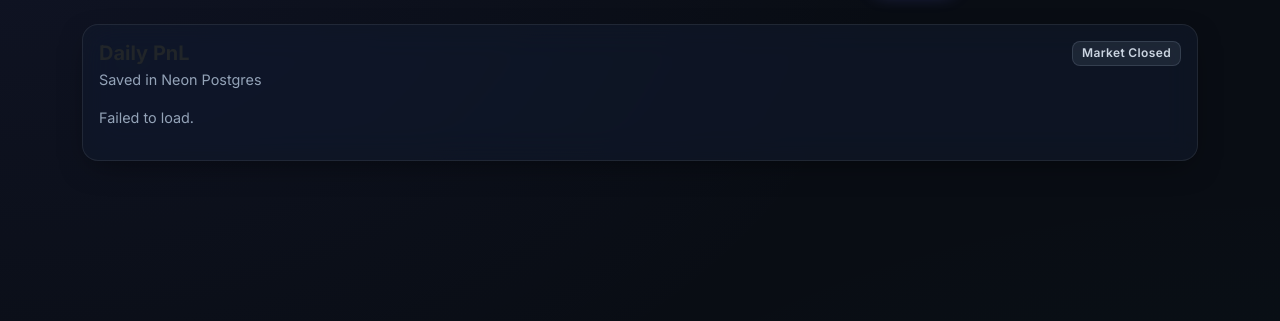
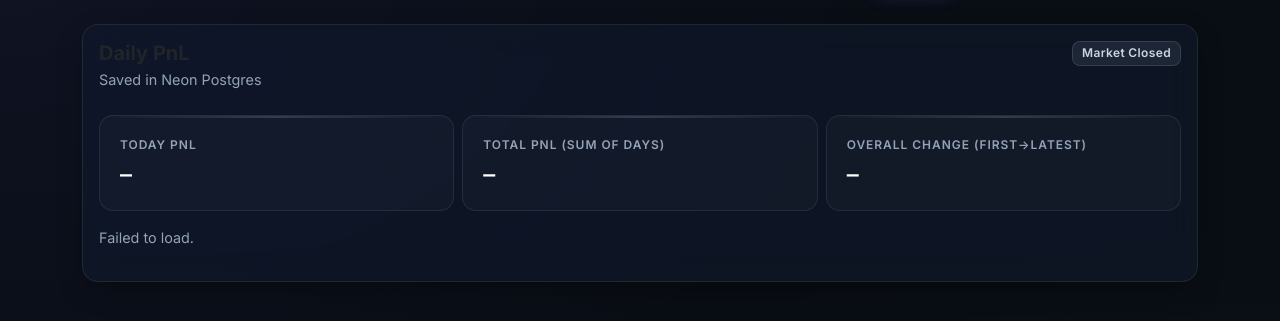
Before and after one commit to anuj312/papertrades, a FastAPI app: page /daily-pnl in a window 1280 px wide. Shown: the part 57-378 px from the top of the page. Run offline with FastAPI, Linux system fonts and the light colour scheme; parts of the project's set-up code (start-up, migrations or seed data) failed here and were passed over.

Commit message:
latestchanges

```diff
--- a/app/main.py
+++ b/app/main.py
@@ -40,10 +40,28 @@ def daily_pnl_page(request: Request):
         "request": request,
         "market_open": market_is_open_ist(),
     })
+
+
 @app.get("/api/daily-pnl")
 def api_daily_pnl():
     try:
-        return {"ok": True, "days": db.get_daily_pnl(60)}
+        rows = db.get_daily_pnl(3650)  # ~10 years
+        total_pnl_sum = sum(float(r["pnl"]) for r in rows) if rows else 0.0
+
+        # overall change from first opening to latest last (best “total”)
+        overall_change = 0.0
+        if rows:
+            newest = rows[0]
+            oldest = rows[-1]
+            overall_change = float(newest["last_net_liq"]) - float(oldest["opening_net_liq"])
+
+        return {
+            "ok": True,
+            "days": rows,
+            "total_pnl_sum": float(total_pnl_sum),
+            "overall_change": float(overall_change),
+            "count": len(rows),
+        }
     except Exception as e:
         raise HTTPException(503, f"DB error: {e}")
 
--- a/app/templates/daily_pnl.html
+++ b/app/templates/daily_pnl.html
@@ -12,6 +12,28 @@
       <span class="badge text-bg-{{ 'success' if market_open else 'secondary' }}">
         {{ 'Market Open' if market_open else 'Market Closed' }}
       </span>
+    </div>
+
+    <!-- Totals -->
+    <div class="row g-2 mt-3">
+      <div class="col-md-4">
+        <div class="mini-kpi">
+          <div class="label">Today PnL</div>
+          <div id="kToday" class="value">—</div>
+        </div>
+      </div>
+      <div class="col-md-4">
+        <div class="mini-kpi">
+          <div class="label">Total PnL (Sum of days)</div>
+          <div id="kSum" class="value">—</div>
+        </div>
+      </div>
+      <div class="col-md-4">
+        <div class="mini-kpi">
+          <div class="label">Overall Change (first→latest)</div>
+          <div id="kOverall" class="value">—</div>
+        </div>
+      </div>
     </div>
 
     <div id="dpMsg" class="mt-3">Loading…</div>
@@ -42,6 +64,18 @@
     return x.toLocaleString(undefined, { maximumFractionDigits: 2 });
   }
 
+  function pnlClass(x){
+    x = Number(x || 0);
+    return x > 0 ? "pnl-pos" : (x < 0 ? "pnl-neg" : "pnl-zero");
+  }
+
+  function setKpi(elId, value){
+    const el = document.getElementById(elId);
+    el.textContent = fmt(value);
+    el.classList.remove("pnl-pos","pnl-neg","pnl-zero");
+    el.classList.add(pnlClass(value));
+  }
+
   (async function(){
     const msg = document.getElementById("dpMsg");
     const tbl = document.getElementById("dpTable");
@@ -57,19 +91,20 @@
         return;
       }
 
+      setKpi("kToday", data.today_pnl || 0);
+      setKpi("kSum", data.total_pnl_sum || 0);
+      setKpi("kOverall", data.overall_change || 0);
+
       const rows = data.days || [];
       tb.innerHTML = "";
 
       for (const d of rows) {
-        const pnl = Number(d.pnl || 0);
-        const pnlCls = pnl > 0 ? "pnl-pos" : (pnl < 0 ? "pnl-neg" : "pnl-zero");
-
         const tr = document.createElement("tr");
         tr.innerHTML = `
           <td>${d.day}</td>
           <td class="text-end">${fmt(d.opening_net_liq)}</td>
           <td class="text-end">${fmt(d.last_net_liq)}</td>
-          <td class="text-end ${pnlCls}">${fmt(d.pnl)}</td>
+          <td class="text-end ${pnlClass(d.pnl)}">${fmt(d.pnl)}</td>
           <td>${d.updated_at}</td>
         `;
         tb.appendChild(tr);
```
